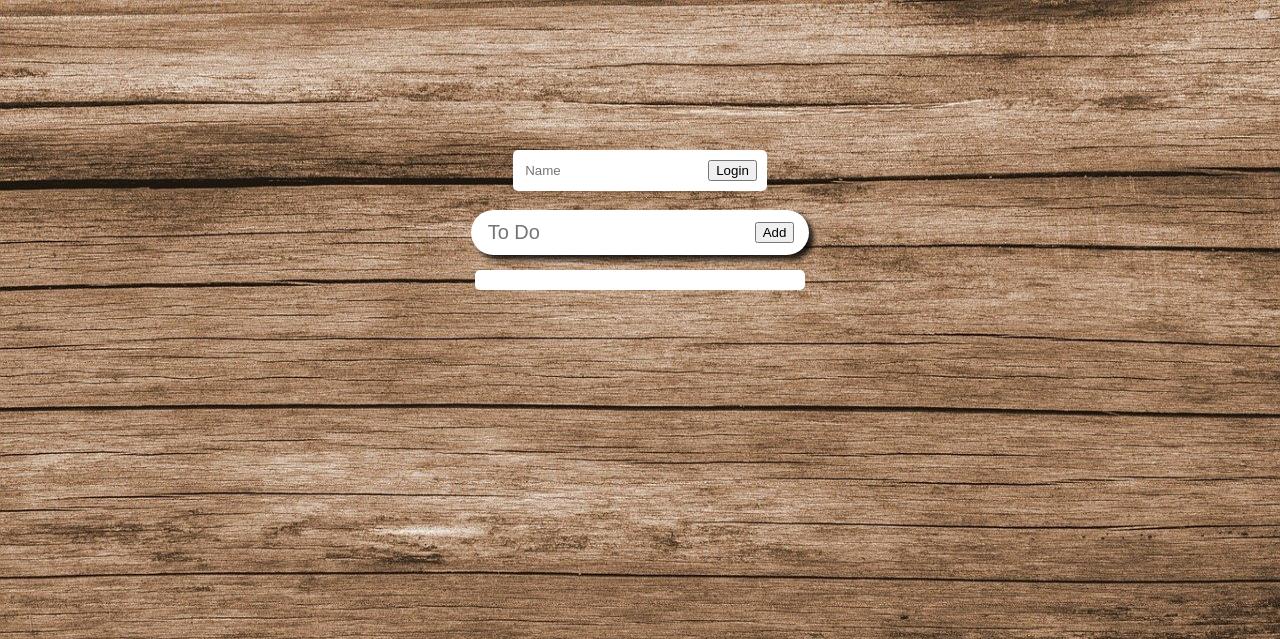
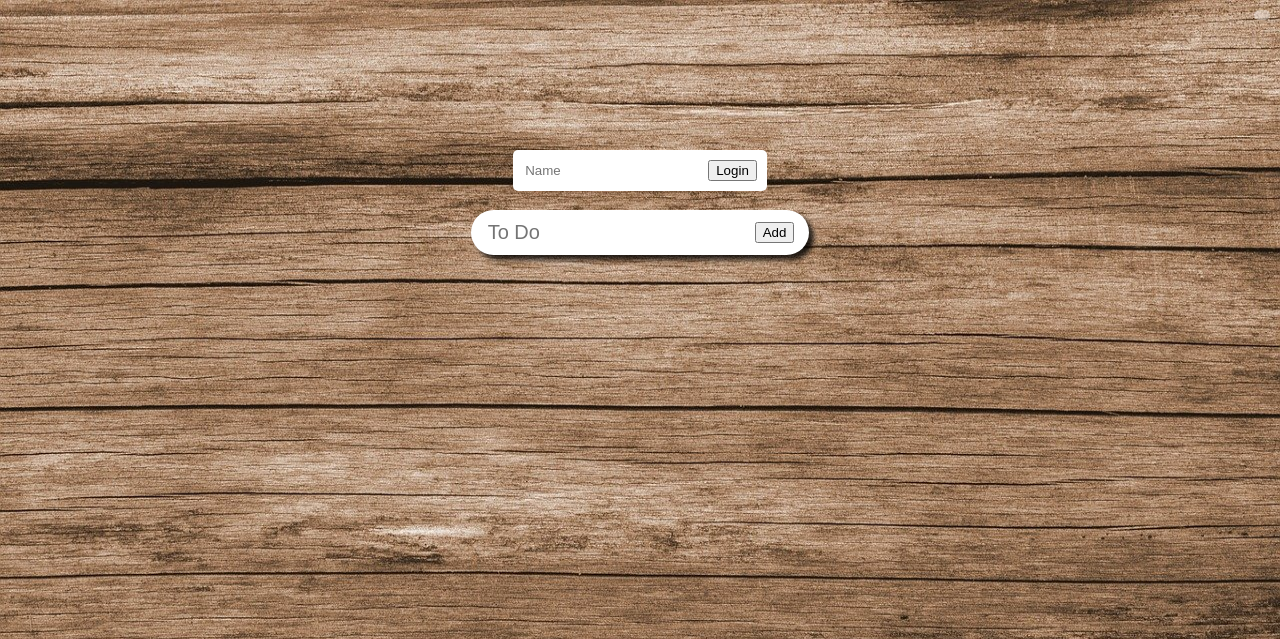
Before and after one commit to software92/to-do-momentum, a plain HTML site: page index.html in a window 1280 px wide. Shown: the top 639 px of the page. Drawn offline with Linux system fonts and the light colour scheme.

Commit message:
2.2.2 ToDo.css

```diff
--- a/css/components/toDo.css
+++ b/css/components/toDo.css
@@ -21,13 +21,13 @@
 
 .to-do__list::-webkit-scrollbar {
   width: 5px;
-  background-color: grey;
+  background-color: transparent;
 }
 .to-do__list::-webkit-scrollbar-thumb {
-  background-color: grey;
+  background-color: rgba(255, 255, 255, 0.4);
 }
 .to-do__list::-webkit-scrollbar-track {
-  background-color: white;
+  background-color: transparent;
 }
 .to-do__list {
   position: absolute;
@@ -35,7 +35,7 @@
   padding: 10px 20px;
   width: 330px;
   max-height: 490px;
-  background-color: white;
+  /* background-color: white; */
   border-radius: 5px;
   overflow-y: scroll;
 }
```
